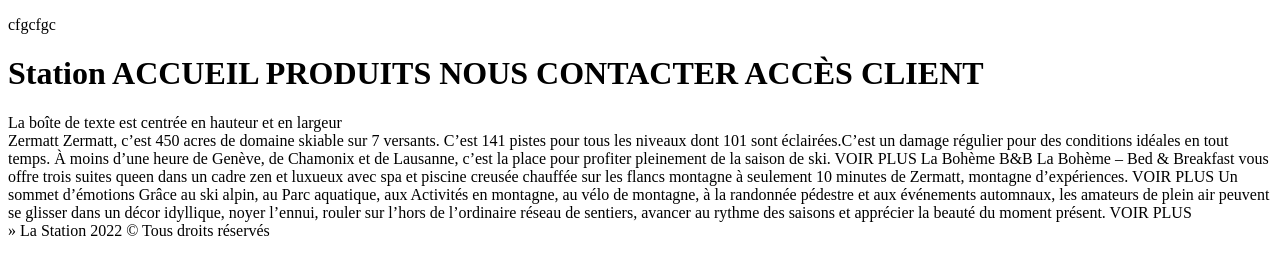
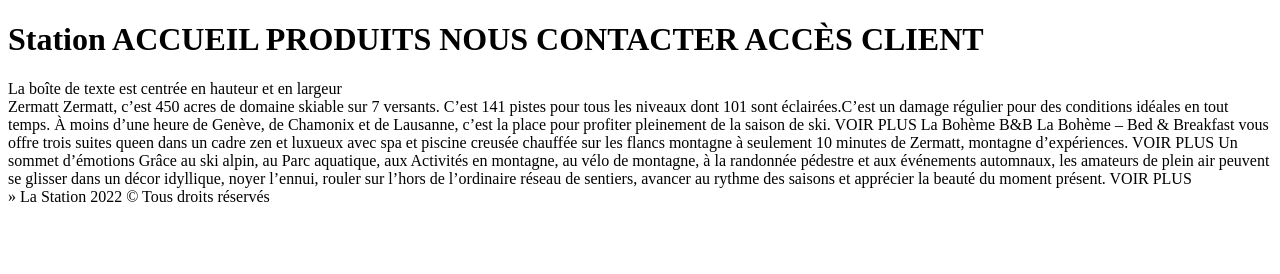
Before and after one commit to cqcExpert/sem003, a plain HTML site: page index.html in a window 1280 px wide. Drawn offline with Linux system fonts and the light colour scheme.

Commit message:
retrait par

```diff
--- a/index.html
+++ b/index.html
@@ -13,7 +13,6 @@
     <body>
         <header>
 
-            <p>cfgcfgc</p>
             <h1> Station
 
         ACCUEIL
```
